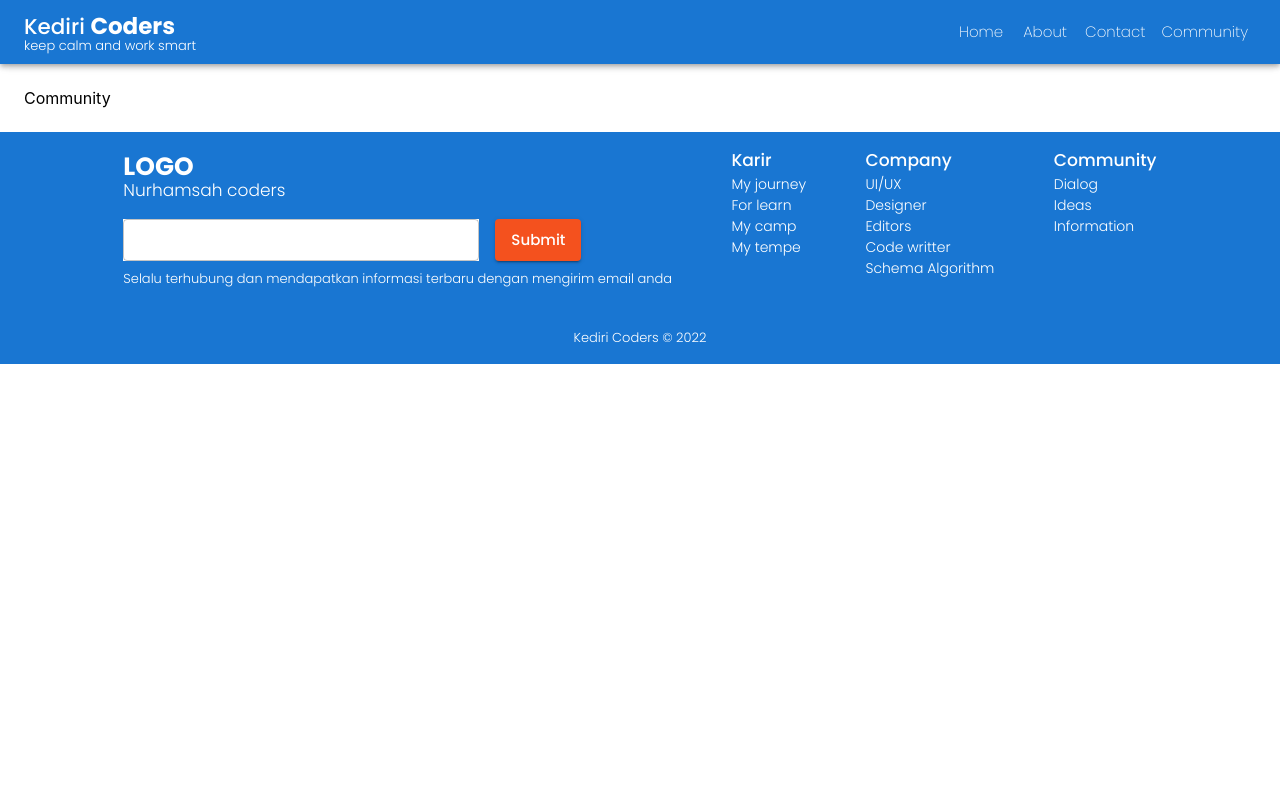
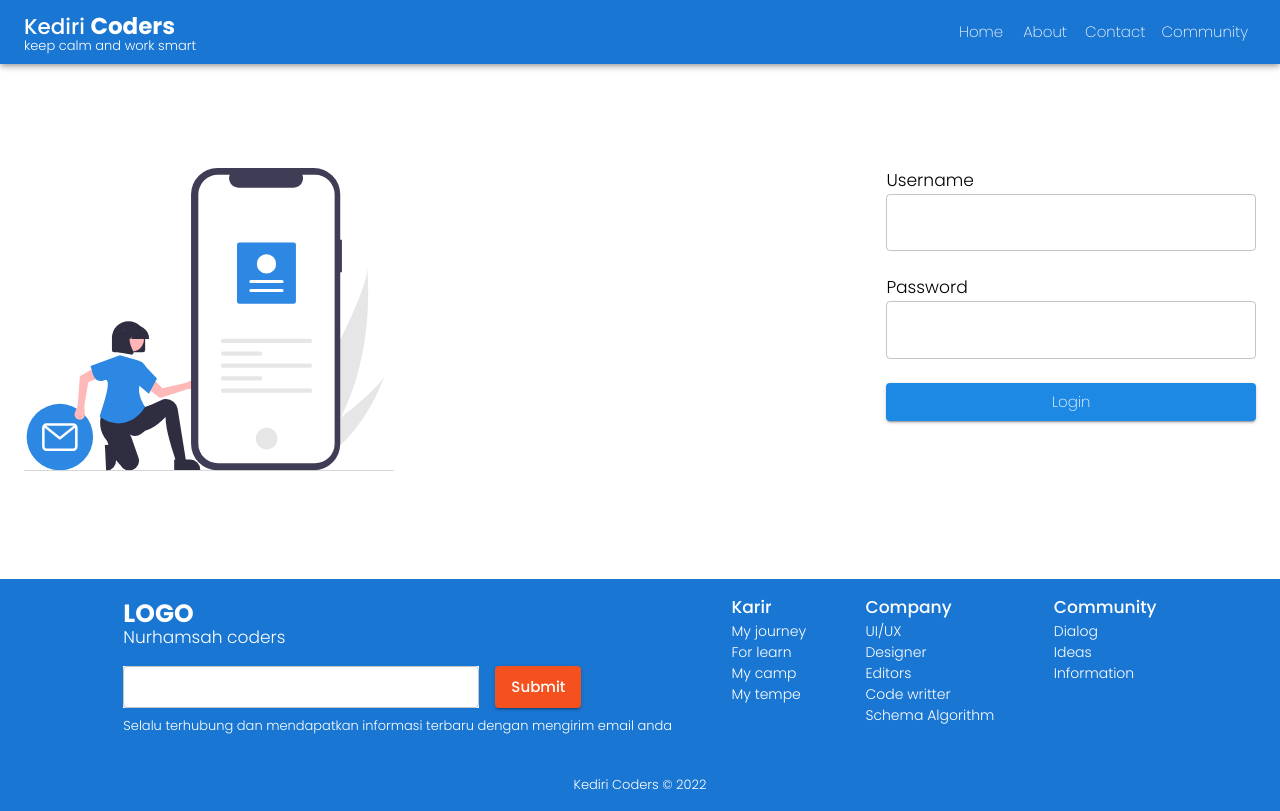
Before and after one commit to nurhamsah1998/KEDIRI-CODERS-PORTFOLIO, a React (Create React App) app: page /community in a window 1280 px wide. Built offline with nearby package versions, Linux system fonts and the light colour scheme.

Commit message:
adding login page

```diff
--- a/package.json
+++ b/package.json
@@ -12,6 +12,7 @@
     "@testing-library/jest-dom": "^5.16.4",
     "@testing-library/react": "^13.3.0",
     "@testing-library/user-event": "^13.5.0",
+    "formik": "^2.2.9",
     "react": "^18.2.0",
     "react-dom": "^18.2.0",
     "react-router-dom": "^6.3.0",
--- a/src/Pages/About/About.js
+++ b/src/Pages/About/About.js
@@ -9,8 +9,8 @@ function About() {
 
   return (
     <Box my={10}>
-      <Box sx={{ display: "flex", justifyContent: "center", gap: 10 }}>
-        <Box sx={{ width: "50%", display: "flex", justifyContent: "flex-end" }}>
+      <Box sx={{ display: "flex", gap: 10 }}>
+        <Box sx={{ width: "25%" }}>
           <Box
             sx={{
               height: "600px",
--- a/src/Pages/Community/Community.js
+++ b/src/Pages/Community/Community.js
@@ -1,7 +1,38 @@
 import React from "react";
+import { TextField, Box, Button, Typography } from "@mui/material";
+import { Formik, Form } from "formik";
 
 function Community() {
-  return <div>Community</div>;
+  return (
+    <Box my={10}>
+      <Box sx={{ display: "flex", justifyContent: "space-between" }}>
+        <Box sx={{ maxWidth: "30%" }}>
+          <img
+            width="100%"
+            src="/svg-UNDRAW/undraw_personal_email_re_4lx7.svg"
+            alt="Hero"
+          />
+        </Box>
+        <Box sx={{ width: "30%" }}>
+          <Formik>
+            {({ values, getFieldProps }) => (
+              <Form>
+                <Box>
+                  <Typography>Username</Typography>
+                  <TextField fullWidth />
+                  <Typography mt={3}>Password</Typography>
+                  <TextField type="password" fullWidth />
+                </Box>
+                <Button sx={{ mt: 3 }} fullWidth variant="contained">
+                  Login
+                </Button>
+              </Form>
+            )}
+          </Formik>
+        </Box>
+      </Box>
+    </Box>
+  );
 }
 
 export default Community;
--- a/src/Pages/Contact/Contact.js
+++ b/src/Pages/Contact/Contact.js
@@ -16,10 +16,10 @@ function Contact() {
           />
         </Box>
         <Typography mt={1} textAlign="center" fontSize={34} color={grey[800]}>
-          Jangan ragu untuk menghubungi kami
+          Jangan ragu untuk menghubungi saya
         </Typography>
         <Typography textAlign="center" fontSize={15} color={grey[800]}>
-          Hubungi kami melalui email ataupun nomor whatsapp, kami akan merespon
+          Hubungi saya melalui email ataupun nomor whatsapp, saya akan merespon
           secepat mungkin
         </Typography>
         <Box
```
Also changed, not shown: 1 other file (tests, documents, lock files or other folders).
